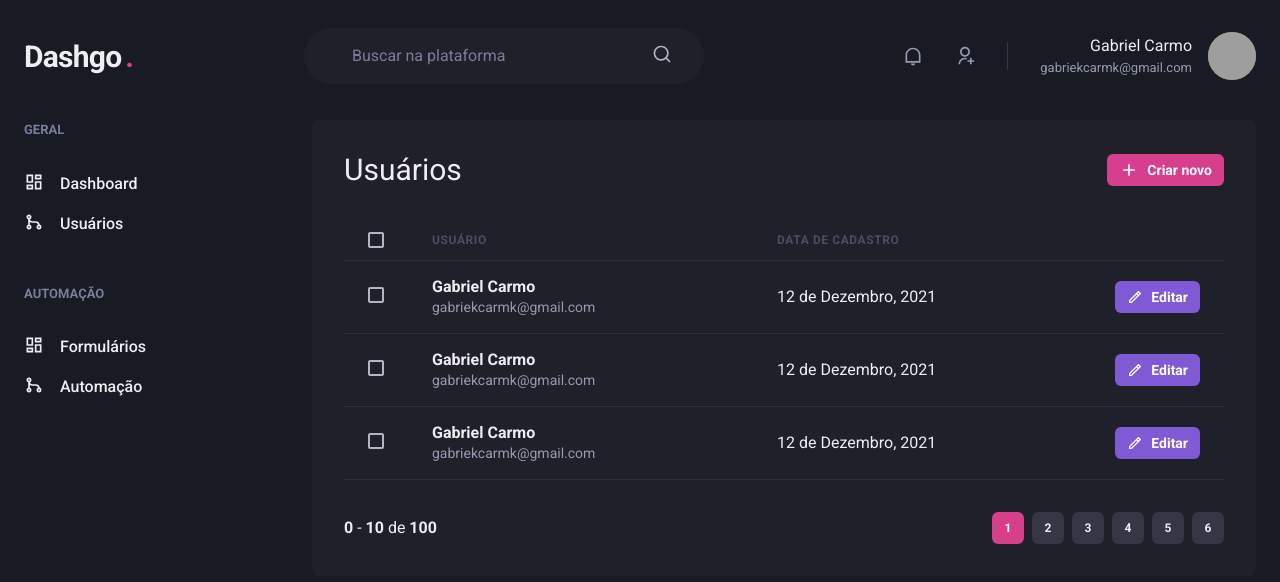
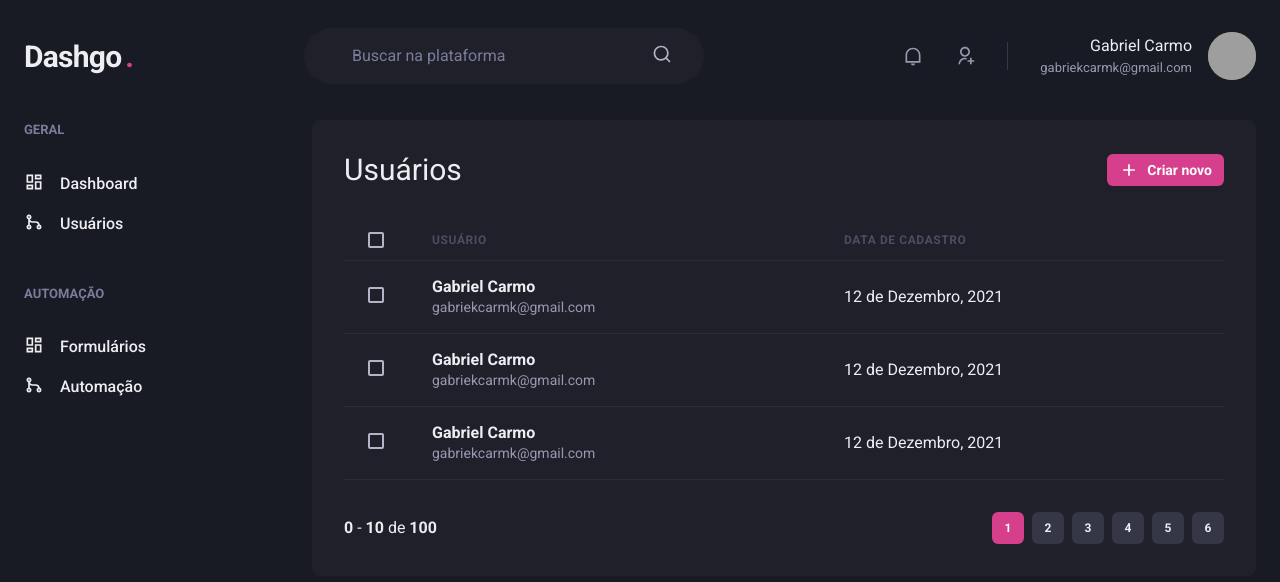
Before and after one commit to GabrielCarmo-S/dashgo, a Next.js app: page /users in a window 1280 px wide. Shown: the top 582 px of the page. Built offline with nearby package versions, Linux system fonts and the light colour scheme; grey boxes are pictures that could not be loaded.

Commit message:
Ajustes nas tabelas

```diff
--- a/src/components/Pagination/index.tsx
+++ b/src/components/Pagination/index.tsx
@@ -3,7 +3,7 @@ import { PaginationItem } from "./PaginationItem";
 
 export function Pagination() {
   return (
-    <Stack direction="row" mt="8" justify="space-between" align="center" spacing="6">
+    <Stack direction={["column","row"]} mt="8" justify="space-between" align="center" spacing="6">
       <Box>
         <strong>0</strong> - <strong>10</strong> de <strong>100</strong>
       </Box>
--- a/src/pages/dashboard.tsx
+++ b/src/pages/dashboard.tsx
@@ -69,7 +69,7 @@ export default function Dahboard() {
         <Sidebar />
 
         <SimpleGrid flex="1" gap="4" minChildWidth="360px" align="flex-start">
-          <Box p="8" bg="gray.800" borderRadius={8} pb="4">
+          <Box p={["6","8"]} bg="gray.800" borderRadius={8} pb="4">
             <Text fontSize="lg" mb="4">
               Inscritos da semana
             </Text>
--- a/src/pages/users/index.tsx
+++ b/src/pages/users/index.tsx
@@ -1,15 +1,21 @@
-import { Box, Button, Flex, Heading, Icon, Table, Th, Thead, Tr, Checkbox, Tbody, Td, Text } from "@chakra-ui/react";
+import { Box, Button, Flex, Heading, Icon, Table, Th, Thead, Tr, Checkbox, Tbody, Td, Text, useBreakpointValue } from "@chakra-ui/react";
 import { RiAddLine, RiPencilLine } from "react-icons/ri";
 import { Header } from "../../components/Header";
 import { Pagination } from "../../components/Pagination";
 import { Sidebar } from "../../components/Sidebar";
 
 export default function UserList() {
+
+  const isWideVersion = useBreakpointValue({
+    base: false,
+    lg: true
+  })
+
   return (
     <Box>
       <Header />
 
-      <Flex w="100%" my="6" maxWidth={1480} mx="auto" px="6">
+      <Flex w="100%" my="6" maxWidth={1480} mx="auto" px={["4", "4" ,"6"]}>
         <Sidebar />
 
         <Box flex="1" borderRadius={8} bg="gray.800" p="8">
@@ -25,17 +31,16 @@ export default function UserList() {
           <Table colorScheme="whiteAlpha">
             <Thead>
               <Tr>
-                <Th px="6" color="gray.300" width="8" >
+                <Th px={["4", "4" ,"6"]} color="gray.300" width="8" >
                   <Checkbox colorScheme="pink" />
                 </Th>
                 <Th> Usuário</Th>
-                <Th>Data de Cadastro</Th>
-                <Th width='8'></Th>
+                {isWideVersion && <Th>Data de Cadastro</Th>}
               </Tr>
             </Thead>
             <Tbody>
               <Tr>
-                <Td px="6">
+                <Td px={["4", "4" ,"6"]}>
                   <Checkbox colorScheme="pink" />
                 </Td>
                 <Td>
@@ -44,15 +49,10 @@ export default function UserList() {
                     <Text fontSize="sm" color="gray.300">gabriekcarmk@gmail.com</Text>
                   </Box>
                 </Td>
-                <Td>12 de Dezembro, 2021</Td>
-                <Td>
-                  <Button as="a" size="sm" fontSize="sm" colorScheme="purple" leftIcon={<Icon as={RiPencilLine} fontSize="16" />}>
-                    Editar
-                  </Button>
-                </Td>
+                {isWideVersion && <Td>12 de Dezembro, 2021</Td>}
               </Tr>
               <Tr>
-                <Td px="6">
+                <Td px={["4", "4" ,"6"]}>
                   <Checkbox colorScheme="pink" />
                 </Td>
                 <Td>
@@ -61,15 +61,10 @@ export default function UserList() {
                     <Text fontSize="sm" color="gray.300">gabriekcarmk@gmail.com</Text>
                   </Box>
                 </Td>
-                <Td>12 de Dezembro, 2021</Td>
-                <Td>
-                  <Button as="a" size="sm" fontSize="sm" colorScheme="purple" leftIcon={<Icon as={RiPencilLine} fontSize="16" />}>
-                    Editar
-                  </Button>
-                </Td>
+                {isWideVersion && <Td>12 de Dezembro, 2021</Td>}
               </Tr>
               <Tr>
-                <Td px="6">
+                <Td px={["4", "4" ,"6"]}>
                   <Checkbox colorScheme="pink" />
                 </Td>
                 <Td>
@@ -78,12 +73,7 @@ export default function UserList() {
                     <Text fontSize="sm" color="gray.300">gabriekcarmk@gmail.com</Text>
                   </Box>
                 </Td>
-                <Td>12 de Dezembro, 2021</Td>
-                <Td>
-                  <Button as="a" size="sm" fontSize="sm" colorScheme="purple" leftIcon={<Icon as={RiPencilLine} fontSize="16" />}>
-                    Editar
-                  </Button>
-                </Td>
+                {isWideVersion && <Td>12 de Dezembro, 2021</Td>}
               </Tr>
             </Tbody>
           </Table>
```
